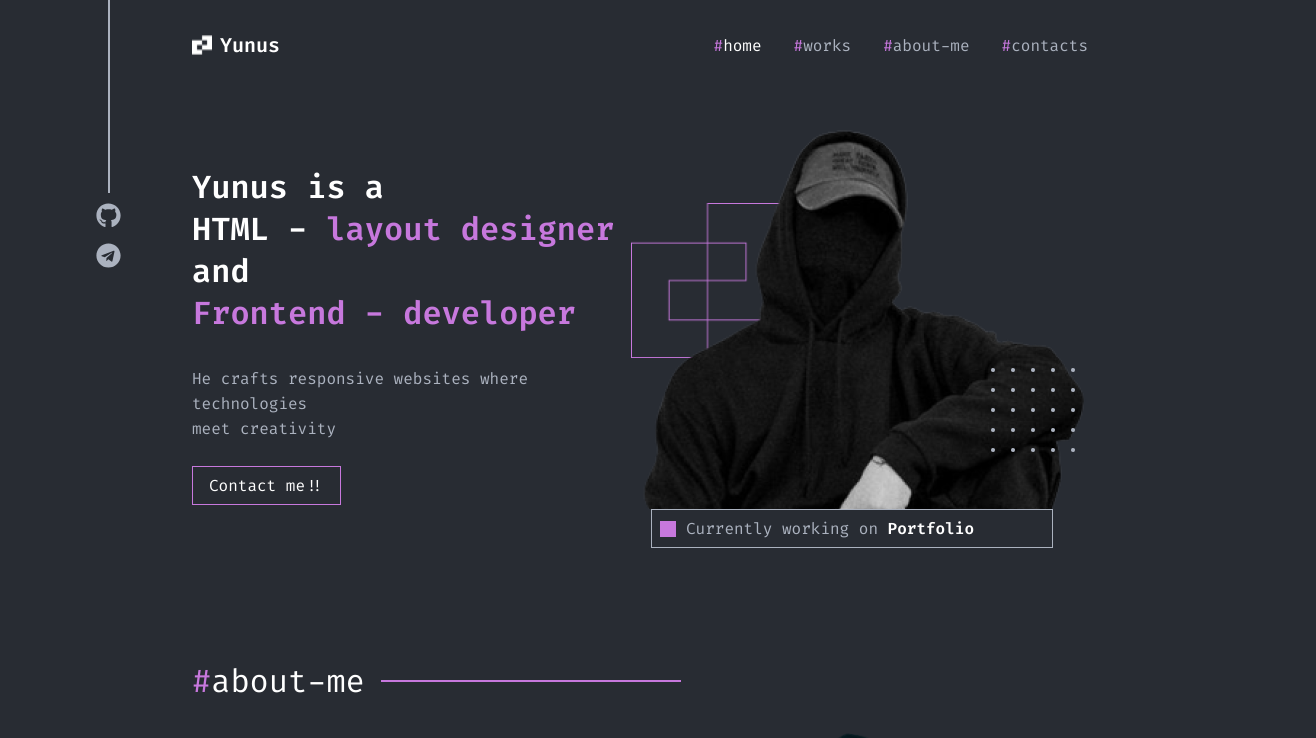
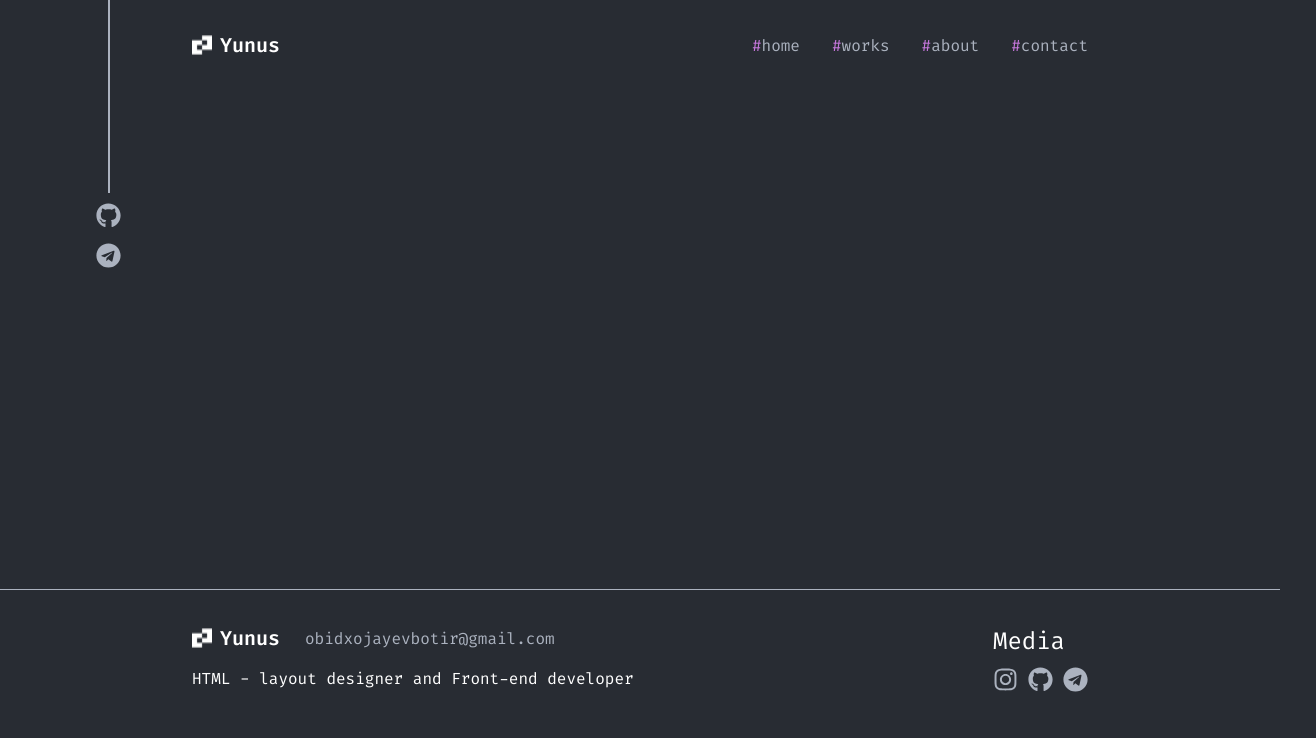
Before and after one commit to theyuunus/Portfolio, a React (Create React App) app: page / in a window 1280 px wide. Shown: the top 738 px of the page, 1316 px wide, since content can reach past the window. Built offline with nearby package versions, Linux system fonts and the light colour scheme.

Commit message:
#fix #fix mini bug #Navbar

```diff
--- a/src/Routers/Routers.js
+++ b/src/Routers/Routers.js
@@ -8,7 +8,7 @@ import Contact from "../Pages/Contact";
 const Routers = () => {
   return (
     <Routes>
-      <Route path="/" element={<Home />} />
+      <Route path="home" element={<Home />} />
       <Route path="about" element={<About />} />
       <Route path="works" element={<Projects />} />
       <Route path="contact" element={<Contact />} />
--- a/src/components/HomeHeader/HomeHeader.scss
+++ b/src/components/HomeHeader/HomeHeader.scss
@@ -103,9 +103,6 @@
         padding-top: 65px;
     }
 
-    a {
-        display: none;
-    }
 }
 
 @media only screen and (max-width: 390px) {
--- a/src/components/Navbar/Navbar.jsx
+++ b/src/components/Navbar/Navbar.jsx
@@ -33,20 +33,13 @@ export default function Navbar() {
             </div>
 
             <div className="navbar-right">
-              <NavLink to={"/"} className="navbar-right-a">
-                <span className="navbar-right-a-span">#</span>home
-              </NavLink>
-              <NavLink to={"works"} className="navbar-right-a">
-                <span className="navbar-right-a-span">#</span>works
-              </NavLink>
-              <NavLink to={"/about"} className="navbar-right-a">
-                <span className="navbar-right-a-span">#</span>about-me
-              </NavLink>
-              <NavLink to={"/contact"} className="navbar-right-a">
-                <span className="navbar-right-a-span">#</span>contacts
-              </NavLink>
+              {['home', 'works', 'about', 'contact'].map((page) => (
+                <NavLink key={page} to={`/${page}`} className="navbar-right-a">
+                  <span className="navbar-right-a-span">#</span>{page}
+                </NavLink>
+              ))}
               <span className="mobile__menu">
-                <i onClick={(e) => { e.stopPropagation(); toggleMenu(); }}>
+                <i onClick={toggleMenu} role="button" aria-label="Toggle Menu">
                   {isMenuActive ? (
                     <svg xmlns="http://www.w3.org/2000/svg" width="24" height="24" viewBox="0 0 24 24" fill="none">
                       <rect width="1" height="1" transform="matrix(1 0 0 -1 11 12)" fill="#D9D9D9" />
@@ -68,18 +61,11 @@ export default function Navbar() {
         <div className="navbar_mobile">
           <div className="navigation" ref={menuRef} onClick={closeMenu}>
             <div className="menu">
-              <NavLink to={"/"} className="menu-a" onClick={closeMenu}>
-                <span className="menu-a-span">#</span>home
-              </NavLink>
-              <NavLink to={"works"} className="menu-a" onClick={closeMenu}>
-                <span className="menu-a-span">#</span>works
-              </NavLink>
-              <NavLink to={"/about"} className="menu-a" onClick={closeMenu}>
-                <span className="menu-a-span">#</span>about-me
-              </NavLink>
-              <NavLink to={"/contact"} className="menu-a" onClick={closeMenu}>
-                <span className="menu-a-span">#</span>contacts
-              </NavLink>
+              {['home', 'works', 'about', 'contact'].map((page) => (
+                <NavLink key={page} to={`/${page}`} className="menu-a" onClick={closeMenu}>
+                  <span className="menu-a-span">#</span>{page}
+                </NavLink>
+              ))}
             </div>
           </div>
         </div>
```
